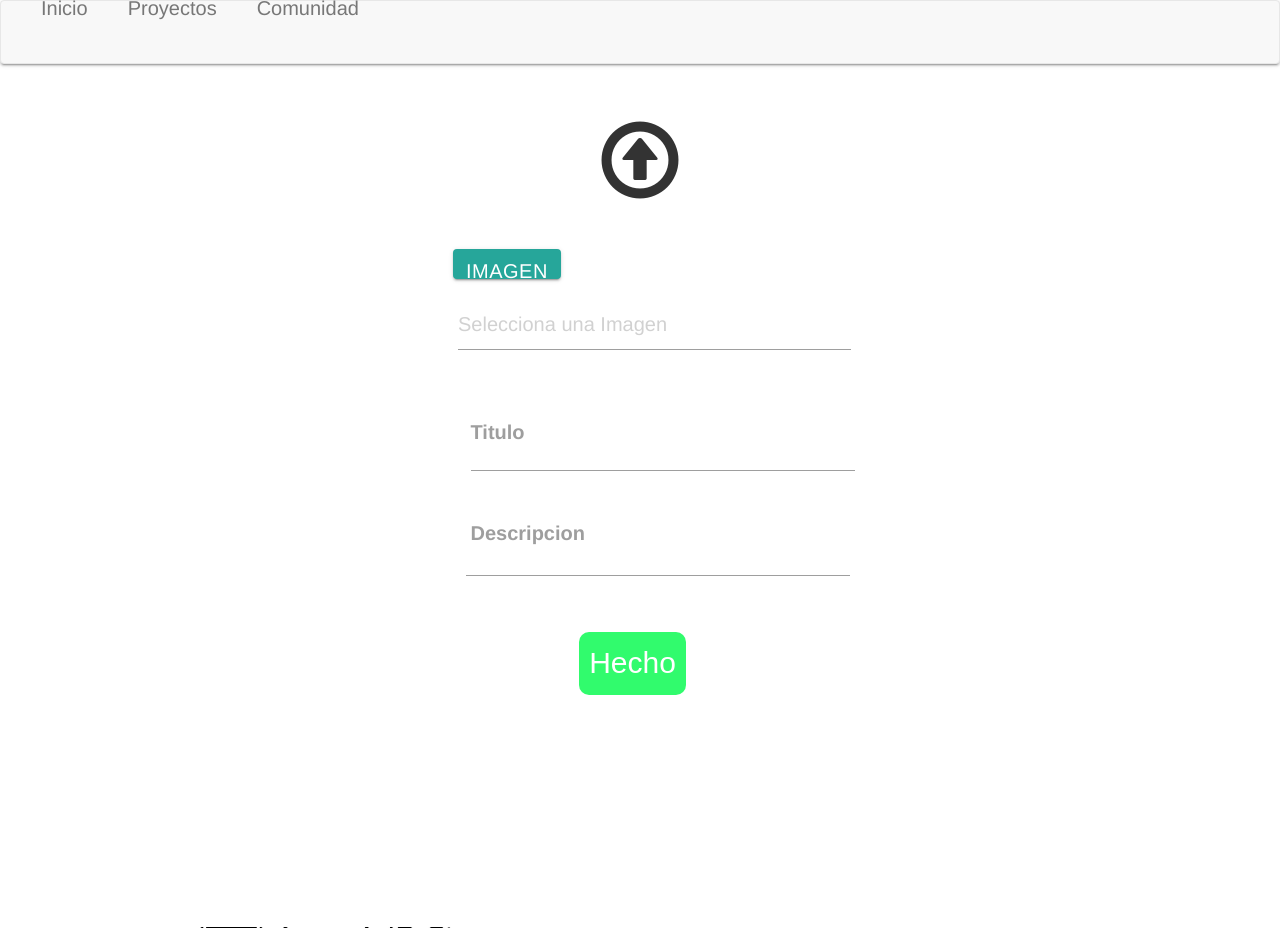
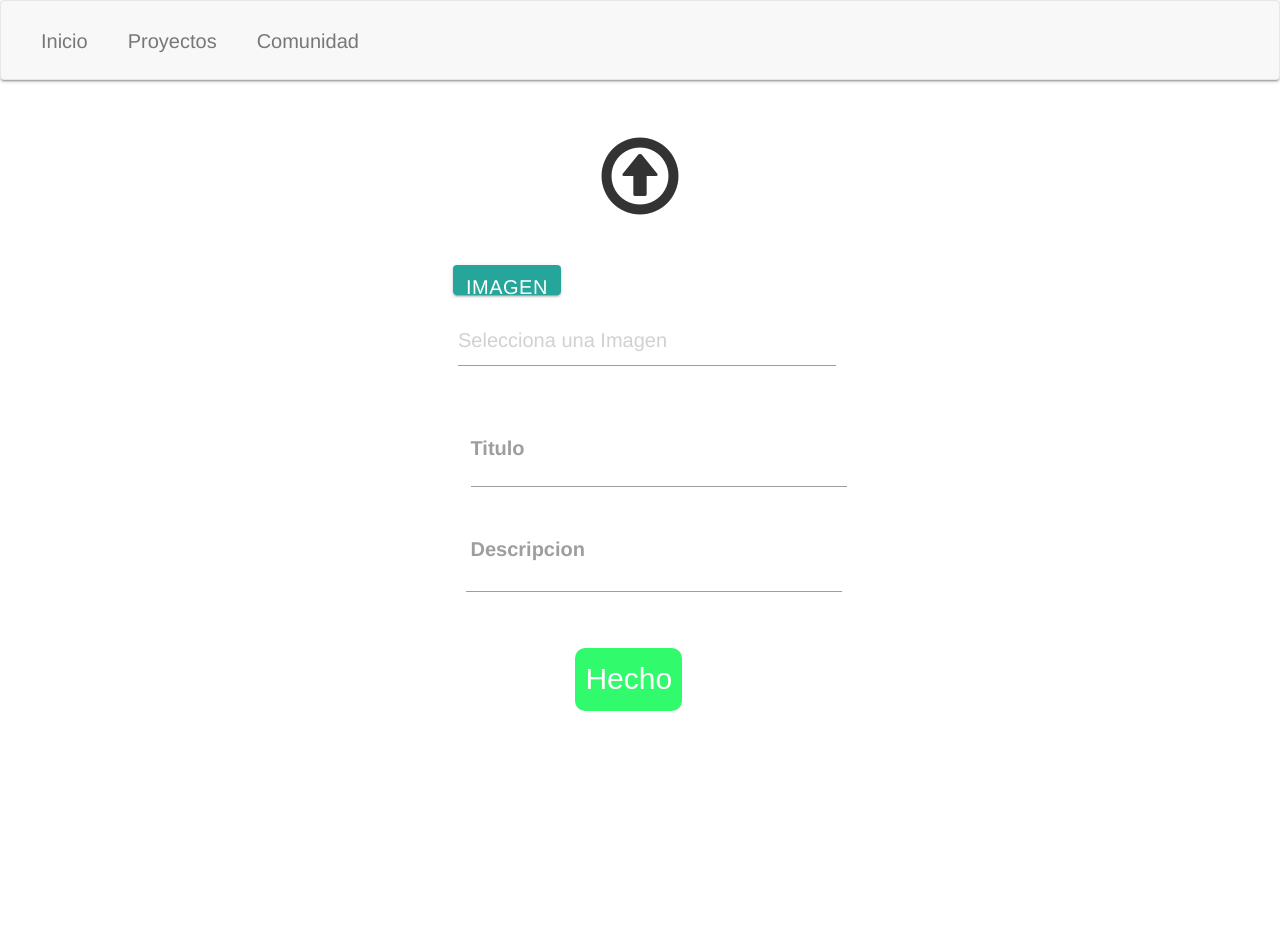
Before and after one commit to estebanaldana/PlayCodeCommunity, a Django app: a page that uses templates/community/add_community.html in a window 1280 px wide. Shown: the top 928 px of the page. Run offline with Django 3.2, Linux system fonts and the light colour scheme; the visitor is signed in with stand-in values (Sample User, id 1); some libraries are stand-ins or nearby versions.

Commit message:
add class in tags, modified css playcode_min.css

```diff
--- a/static/css/playcode_min.css
+++ b/static/css/playcode_min.css
@@ -39,7 +39,6 @@
 	margin-left: 35%;
 }
 
-
 /*navbar menu*/
 .navbar-nav{
 	margin-top: 8px;
@@ -47,6 +46,10 @@
 
 .navbar-header{
 	height: 10px;
+}
+
+.center-contents .row{
+	margin-right: 0px;
 }
 
 /* seccion */
@@ -829,13 +832,21 @@ img{
     	margin-top: 25px;
 	}
 
+	.navbar-default{
+		height: 80px;
+	}
+
+	.navbar-nav-up{
+		margin-top: 15px;
+	}
+
 	.navbar-index{
 		margin-top: -17px;
 	}
 
 	.img-logo{
 		max-width: 80px;
-    	margin-top: 10px;
+    	margin-top: -2px;
 	}
 
 	/* contents */
@@ -860,7 +871,6 @@ img{
 	.a-index{
 	font-size: 20px;
 	margin-left: 10px;
-	margin-top: -18px;
 	}
 
 	.dropdown-menu-name-user{
--- a/templates/community/add_community.html
+++ b/templates/community/add_community.html
@@ -28,13 +28,13 @@
 {% block logo %}
 <ul class="nav navbar-nav" >
 	<li>
-		<a class="a-index" href="{% url 'playcode/index'%}">Inicio</a>
+		<a class="a-index navbar-nav-up" href="{% url 'playcode/index'%}">Inicio</a>
 	</li>
 	<li>
-    	<a class="a-index" href="{% url 'proyects' %}">Proyectos</a>
+    	<a class="a-index navbar-nav-up" href="{% url 'proyects' %}">Proyectos</a>
   	</li>
   	<li>
-    	<a class="a-index" href="{% url 'community' %}">Comunidad</a>
+    	<a class="a-index navbar-nav-up" href="{% url 'community' %}">Comunidad</a>
   	</li>
 </ul>
 {% endblock %}
```
Also changed, not shown: templates/proyects/add_proyect.html (+4 -4 lines), 1 other file.
